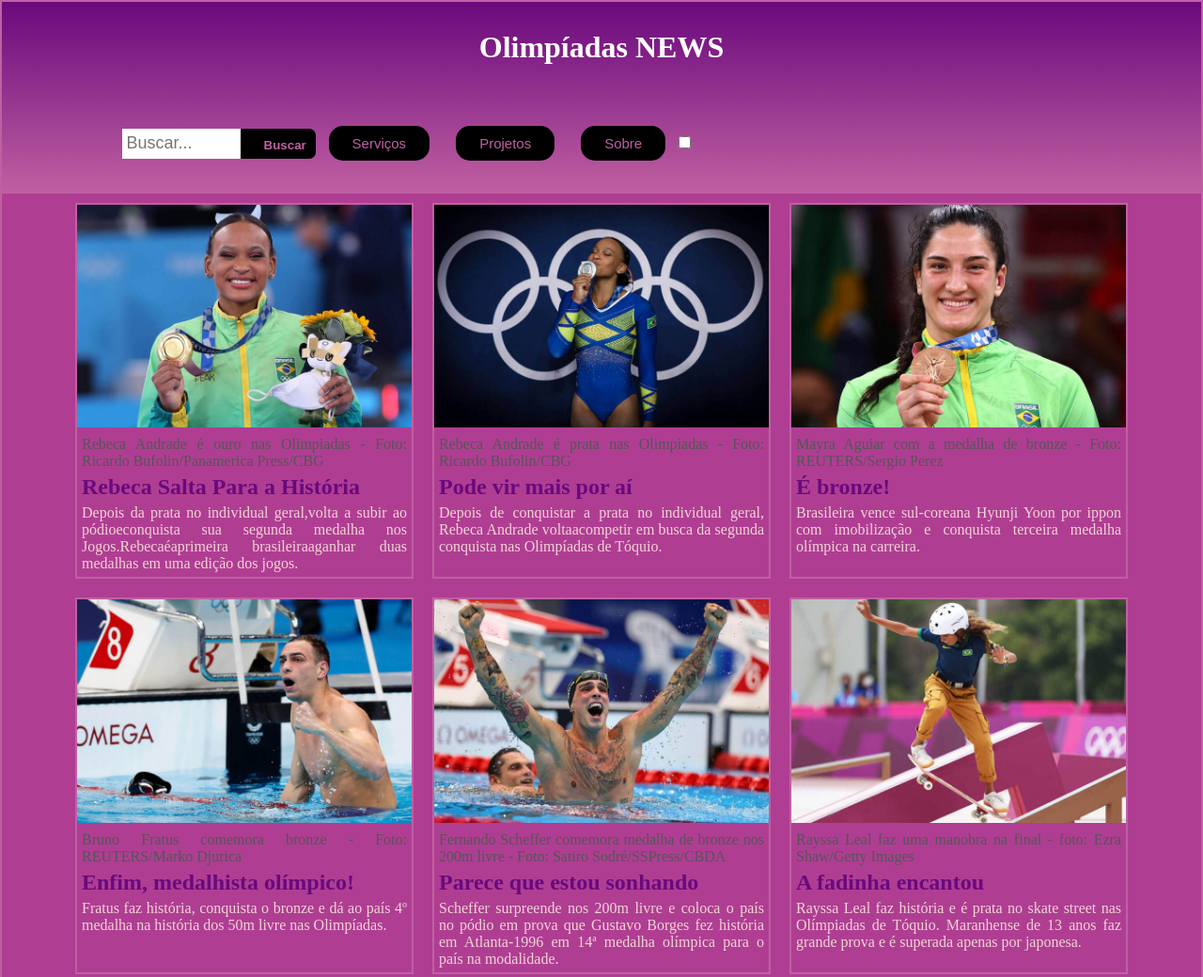
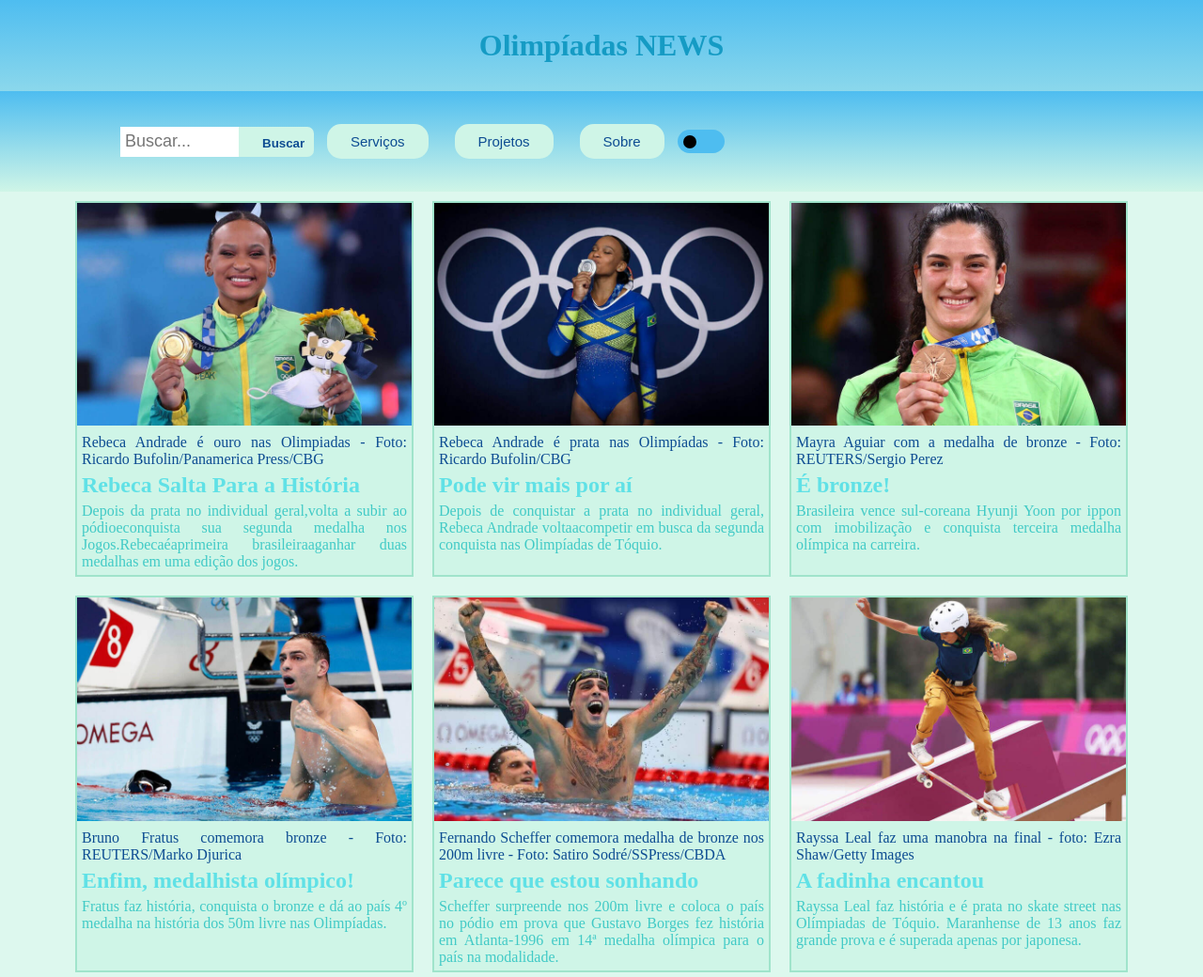
Before and after one commit to airescaduh/Olimpic, a plain HTML site: page index.html in a window 1280 px wide. Shown: the top 1040 px of the page at 94% size. Drawn offline with Linux system fonts and the light colour scheme.

Commit message:
Add files via upload

```diff
--- a/Style.css
+++ b/Style.css
@@ -9,12 +9,10 @@ header p {
 }
 
 header h2 {
-
   margin: 5px;
 }
 
 p {
-
   text-align: justify;
   margin: 5px;
 }
@@ -53,11 +51,9 @@ header h1{
   padding: 30px 10%;
   flex-direction: row;
   text-align: center;
-  color: #ffffff;
 
 }
 figure{
-  color: #555;
   text-align: justify;
 }
 figcaption{
@@ -65,7 +61,7 @@ figcaption{
 }
 
 article{
-  border: 2px solid #06AA48;
+  border: 2px solid;
   margin: 10px;
 }
 
@@ -138,16 +134,25 @@ button {
 
 
 
-
-.dark, article{
-  border: 2px solid #C060A1;
+.dark section{
+  background-color: #C060A1;
+}
+.dark article{
+  background-color: #C060A1;
+  border: 2px solid #6A097D;
 }
 
 .dark .headerImg{
+  background-color: #C060A1;
   color: #6A097D;
 }
 
 .dark .principal, footer.dark, .nav1.dark{
+  color: #F1D4D4;
+  background-image: linear-gradient(#6A097D, #C060A1);
+}
+
+.dark .nav1{
   color: #F1D4D4;
   background-image: linear-gradient(#6A097D, #C060A1);
 }
@@ -160,12 +165,15 @@ button {
 .dark p{
   color: #F1D4D4;
 }
-.dark button, figcaption.dark , article.dark {
+.dark button, article.dark {
   background-color: #000000;
   color: #C060A1;
 }
+.dark figcaption, body.dark{
+  background-color: #C060A1;
+}
 
-.dark, button:hover {
+.dark button:hover {
   background-color: rgba(156, 14, 121, 0.8);
 }
 
@@ -173,31 +181,76 @@ button {
 
 
 
-.white article{
+article{
   border: 2px solid #A0E4CB;
 }
 
-.white .headerImg{
-  color: #CFF5E7;
+.headerImg{
+  color: #60e1e6;
 }
-
-.white .principal,  footer.white, .nav1.white{
+body{
+  background-color: #ddf8ee;
+}
+.principal,  footer, .nav1{
   color: #159bc4;
   background-image: linear-gradient(#4ebdf0, #CFF5E7);
 }
-.white footer{
+footer{
   color: #159bc4;
   background-image: linear-gradient(#4ebdf0, #CFF5E7);
 }
 
-.white p{
-  color: #59C1BD;
+p{
+  color: #41cac6;
 }
-.white button, figcaption.white, article.white{
+button, figcaption, article{
   background-color: #CFF5E7;
   color: #0D4C92;
 }
 
-.white, button:hover {
+button:hover {
   background-color: rgba(24, 94, 185, 0.8);
 }
+
+
+input[type=checkbox]{
+  height: 0;
+  width: 0;
+  visibility: hidden;
+}
+
+label {
+  cursor: pointer;
+  text-indent: -9999px;
+  width: 50px;
+  height: 25px;
+  background: #4ebdf0;
+  display: block;
+  border-radius: 100px;
+  position: relative;
+}
+
+label:after {
+  content: '';
+  position: absolute;
+  top: 6px;
+  left: 6px;
+  width: 14px;
+  height: 14px;
+  background: rgb(0, 0, 0);
+  border-radius: 90px;
+  transition: 0.4s;
+}
+
+input:checked + label {
+  background: #F1D4D4;
+}
+
+input:checked + label:after {
+  left: calc(100% - 5px);
+  transform: translateX(-100%);
+}
+
+label:active:after {
+  width: 30px;
+}
--- a/index.html
+++ b/index.html
@@ -9,12 +9,11 @@
   </head>
 
   <body >
-    <main   class="dark">
+    <main>
       <header class="principal">
         <h1>Olimpíadas NEWS</h1>
 
         <nav class="nav1">
-
         <div id="divBusca">
           <input type="text" id="txtBusca" placeholder="Buscar..."/>
           <button id="btnBusca">Buscar</button>
@@ -24,9 +23,8 @@
           <a class="item" href="#"><button>Projetos</button></a>
           <a class="item" href="#"><button>Sobre</button></a>
 
-          <label>
-            <input type = 'checkbox'>
-            <span class = 'slider'></span>
+          <input type="checkbox" id="switch"/><label for="switch">Toggle</label>
+
         </nav>
       </header>
       <section>
@@ -193,5 +191,5 @@
       <footer><h4>Tokyo 2020 - Ⓒ All rights reserved.</h4></footer>
     </main>
   </body>
- <script src="script.js"></script>
+<script src="script.js"></script>
 </html>
--- a/script.js
+++ b/script.js
@@ -1,3 +1,5 @@
+const btn = document.getElementById("switch");
 let main = document.querySelector("main");
-    main.classList.add("dark");
-    main.classList.remove("white");
+btn.addEventListener("change", (e) => {
+    main.classList.toggle("dark", e.target.checked);
+})
```
